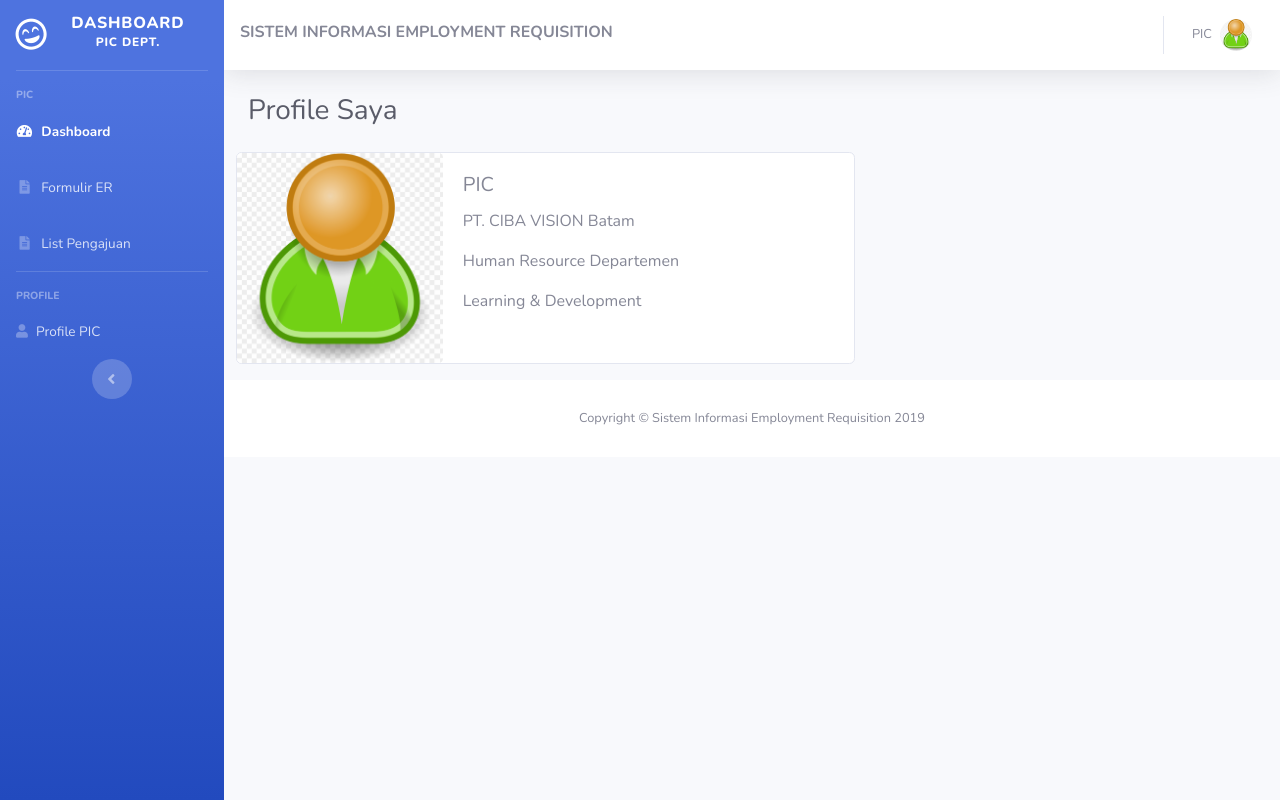
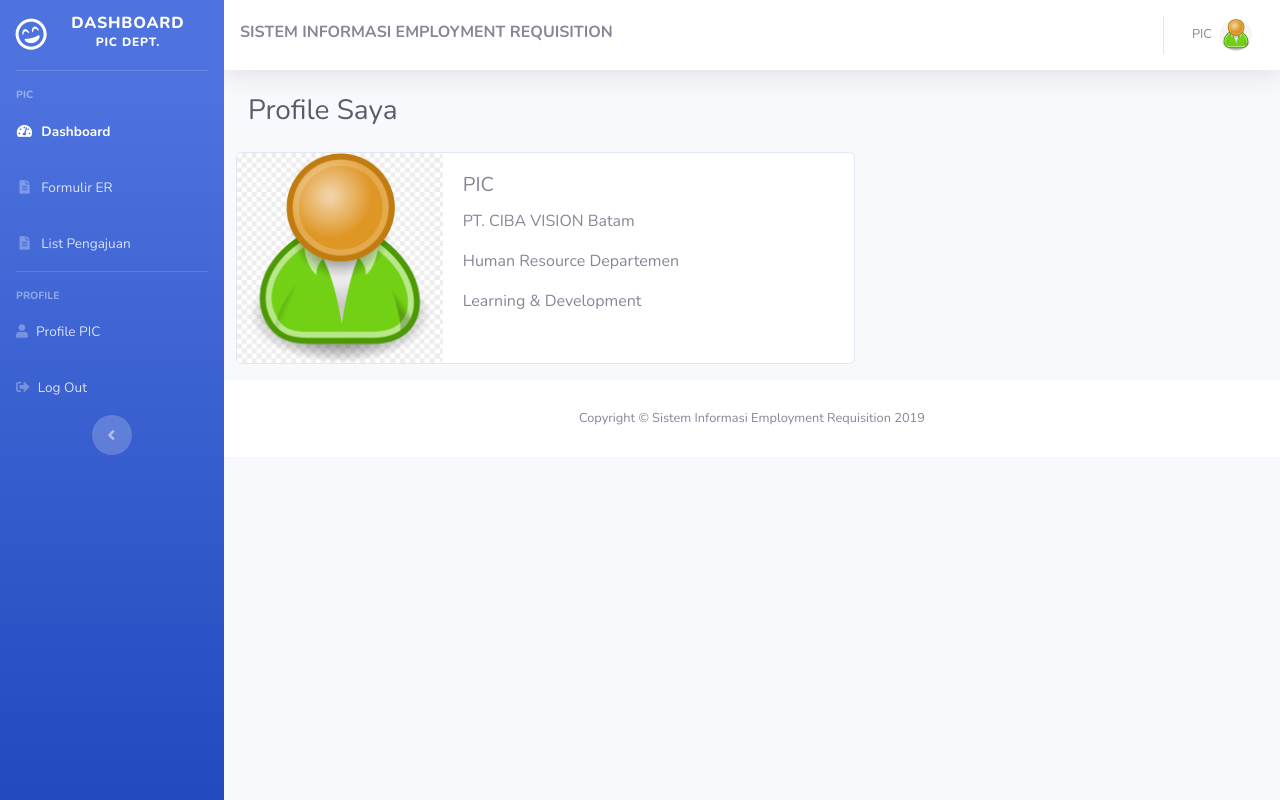
Before and after one commit to alan96320/Employment-Requisition, a PHP site: page /pic/profile-pic.php in a window 1280 px wide. Run offline with PHP 8.4, Linux system fonts and the light colour scheme; the visitor is signed in with stand-in values (Sample User, id 1); data comes from the database, SQL or seed files in the repository.

Commit message:
clean code
clean code

```diff
--- a/components/sidebar-pic.php
+++ b/components/sidebar-pic.php
@@ -40,13 +40,6 @@
     </a>
   </li>
 
-   <!-- formulir ER -->
-  <!-- <li class="nav-item">
-    <a class="nav-link collapsed" href="#">
-      <i class="fas fa-fw fa-file"></i>
-      <span> Formulir Persetujuan </span>
-    </a>
-  </li> -->
 
   <!-- Divider -->
   <hr class="sidebar-divider">
@@ -62,6 +55,14 @@
     </a>
   </li>
 
+  <!-- Log Out -->
+  <li class="nav-item">
+    <a class="nav-link collapsed" href="../actions/logoutaction.php">
+      <i class="fas fa-sign-out-alt"></i>
+      <span>Log Out</span>
+    </a>
+  </li>
+
 
   <!-- Button memperkecil sidebar -->
   <div class="text-center d-none d-md-inline">
--- a/pic/profile-pic.php
+++ b/pic/profile-pic.php
@@ -136,9 +136,9 @@ $rowsMarital = $stmMar->fetchAll(PDO::FETCH_ASSOC);
       <div class="modal-dialog" role="document">
         <div class="modal-content">
           <div class="modal-header">
-            <h5 class="modal-title" id="exampleModalLabel">Admin ready to Log Out?</h5>
+            <h5 class="modal-title" id="exampleModalLabel">PIC ready to Log Out?</h5>
             <button class="close" type="button" data-dismiss="modal" aria-label="Close">
-
+              <span aria-hidden="true">×</span>
             </button>
           </div>
           <div class="modal-footer">
--- a/pic/statusform.php
+++ b/pic/statusform.php
@@ -96,7 +96,6 @@ if (!isset($_SESSION['username'])) {
                     <span aria-hidden="true">×</span>
                   </button>
                 </div>
-
                 <div class="modal-footer">
                   <button class="btn btn-secondary" type="button" data-dismiss="modal">Cancel</button>
                   <a class="btn btn-primary" href="../actions/logoutaction.php">Logout</a>
```
Also changed, not shown: components/sidebar-mngr.php (+8 -0 lines), components/sidebar.php (+8 -0 lines), components/table.php (+8 -4 lines).
